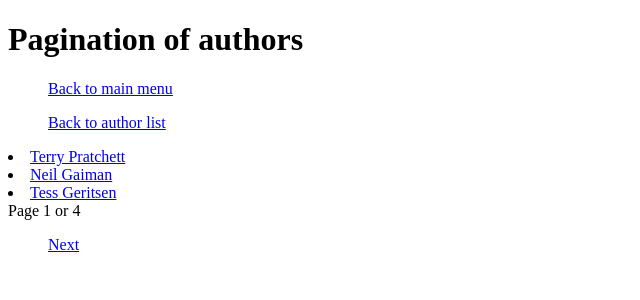
After one commit to YuliiaSkaskevych/Bookstore-Emprorium-, a Django app: page /catalog/authors/pagination/ in a window 1280 px wide. The commit adds this page. Shown: the top 300 px of the page, without its empty margins (0-640 px from the left). Run offline with Django 4.2, Linux system fonts and the light colour scheme; data comes from the database, SQL or seed files in the repository.

Commit message:
created based viewes and pagination

```diff
--- a/catalog/models.py
+++ b/catalog/models.py
@@ -7,7 +7,7 @@ class Author(models.Model):
     country = models.CharField(max_length=100)
 
     def __str__(self):
-        return f"{self.surname} | {self.country}"
+        return f"{self.name} {self.surname}"
 
 
 class Store(models.Model):
--- a/catalog/urls.py
+++ b/catalog/urls.py
@@ -1,5 +1,6 @@
 from django.urls import path
 
+from . import views
 from .views import author_info, authors_list, book_info, books_list, index, publisher_info, publishers_list, \
     stores_info, stores_list
 
@@ -13,5 +14,10 @@ urlpatterns = [
     path('stores/', stores_list, name="stores"),
     path('stores/<int:id>', stores_info, name="stores_info"),
     path('publishers/', publishers_list, name='publishers'),
-    path('publishers/<int:pk>', publisher_info, name='publisher_info')
+    path('publishers/<int:pk>', publisher_info, name='publisher_info'),
+    path('authors/create_author', views.AuthorCreateView.as_view(), name='create_author'),
+    path('authors/<int:pk>/update/', views.AuthorUpdateView.as_view(), name='update_author'),
+    path('authors/<int:pk>/delete/', views.AuthorDeleteView.as_view(), name='delete_author'),
+    path('authors/pagination/', views.AuthorListView.as_view(), name='pagination_author'),
+    path('authors/pagination/<int:pk>/detail/', views.AuthorDetailView.as_view(), name='detail_author')
 ]
--- a/catalog/views.py
+++ b/catalog/views.py
@@ -1,5 +1,10 @@
 from django.db.models import Avg, Count, Max, Min
 from django.shortcuts import render
+from django.contrib.auth.mixins import LoginRequiredMixin, PermissionRequiredMixin
+from django.contrib.messages.views import SuccessMessageMixin
+from django.urls import reverse_lazy
+from django.views import generic
+from django.views.generic.edit import CreateView, UpdateView, DeleteView
 
 
 from .models import Author, Book, Publisher, Store
@@ -116,3 +121,38 @@ def publisher_info(request, pk):
                    'books': books
                    }
                   )
+
+
+class AuthorCreateView(LoginRequiredMixin, SuccessMessageMixin, CreateView):
+    model = Author
+    fields = ['name', 'surname', 'country']
+    template_name = 'catalog/create_author.html'
+    success_message = "New author was created successfully!"
+    success_url = reverse_lazy('catalog:authors')
+
+
+class AuthorUpdateView(LoginRequiredMixin, SuccessMessageMixin, UpdateView):
+    model = Author
+    fields = ['name', 'surname', 'country']
+    template_name = 'catalog/update_author.html'
+    success_message = "Profile was updated successfully!"
+    success_url = reverse_lazy('catalog:authors')
+
+
+class AuthorDeleteView(LoginRequiredMixin, SuccessMessageMixin, DeleteView):
+    model = Author
+    fields = ['name', 'surname', 'country']
+    template_name = 'catalog/delete_author.html'
+    success_message = "Profile was deleted successfully!"
+    success_url = reverse_lazy('catalog:authors')
+
+
+class AuthorListView(generic.ListView):
+    model = Author
+    paginate_by = 3
+    template_name = 'catalog/pagination_author.html'
+
+
+class AuthorDetailView(generic.DetailView):
+    model = Author
+    template_name = 'catalog/detail_author.html'
--- a/templates/catalog/author_info.html
+++ b/templates/catalog/author_info.html
@@ -7,6 +7,8 @@
 <body>
 <ul><a href="{% url 'catalog:index' %}">Back to main menu</a></ul>
 <ul><a href="{% url 'catalog:authors' %}">Back to the list of authors</a></ul>
+<ul><a href="{% url 'catalog:update_author' pk=id %}">Update this author</a></ul>
+<ul><a href="{% url 'catalog:delete_author' pk=id %}">Delete this author</a></ul>
 <h1>Information about author:</h1>
     <ul>ID: {{ id }}</ul>
     <ul>Name: {{ name }} {{ surname }}</ul>
@@ -15,6 +17,7 @@
     {% for obj in books %}
             <ul><a href="{% url 'catalog:books_info' id=obj.id %}">{{ obj.id }} "{{ obj.title }}"</a></ul>
     {% endfor %}
+
 </body>
 
 </html>
--- a/templates/catalog/authors.html
+++ b/templates/catalog/authors.html
@@ -13,5 +13,7 @@
             <li><a href="{% url 'catalog:author_info' id=obj.id %}">{{ obj.name }} {{ obj.surname }}</a></li>
         {% endfor %}
     </ul>
+<ul><a href="{% url 'catalog:create_author' %}">Create author</a></ul>
+<ul><a href="{% url 'catalog:pagination_author' %}">Pagination of authors</a></ul>
 </body>
 </html>
--- /dev/null
+++ b/templates/catalog/pagination_author.html
@@ -0,0 +1,35 @@
+<!DOCTYPE html>
+<html lang="en">
+<head>
+    <meta charset="UTF-8">
+    <title>Pagination</title>
+</head>
+<body>
+<h1>Pagination of authors</h1>
+<ul><a href="{% url 'catalog:index' %}">Back to main menu</a></ul>
+<ul><a href="{% url 'catalog:authors' %}">Back to author list</a></ul>
+{% block pagination %}
+    {% if is_paginated %}
+        {% for i in paginator.page_range %}
+        <ul><a href={{ request.path }}?page={{ i }}></a></ul>
+        {% endfor %}
+    <div class="pagination">
+     {% for obj in author_list %}
+        <li><a href="{% url 'catalog:detail_author' pk=obj.id %}">{{ obj.name }} {{ obj.surname }}</a></li>
+        {% endfor %}
+        <span class="page-links">
+         <span class="page-current">
+          Page {{ page_obj.number }} or {{ page_obj.paginator.num_pages }}
+         </span>
+        {% if page_obj.has_previous %}
+            <ul><a href={{ request.path }}?page={{ page_obj.previous_page_number }}>Previous</a></ul>
+        {% endif %}
+         {% if page_obj.has_next%}
+            <ul><a href={{ request.path }}?page={{ page_obj.next_page_number }}>Next</a></ul>
+        {% endif %}
+      </span>
+    </div>
+    {% endif %}
+{% endblock %}
+</body>
+</html>
```
Also changed, not shown: templates/catalog/create_author.html (added, +17 -0 lines), templates/catalog/delete_author.html (added, +17 -0 lines), templates/catalog/detail_author.html (added, +15 -0 lines), templates/catalog/update_author.html (added, +17 -0 lines).
